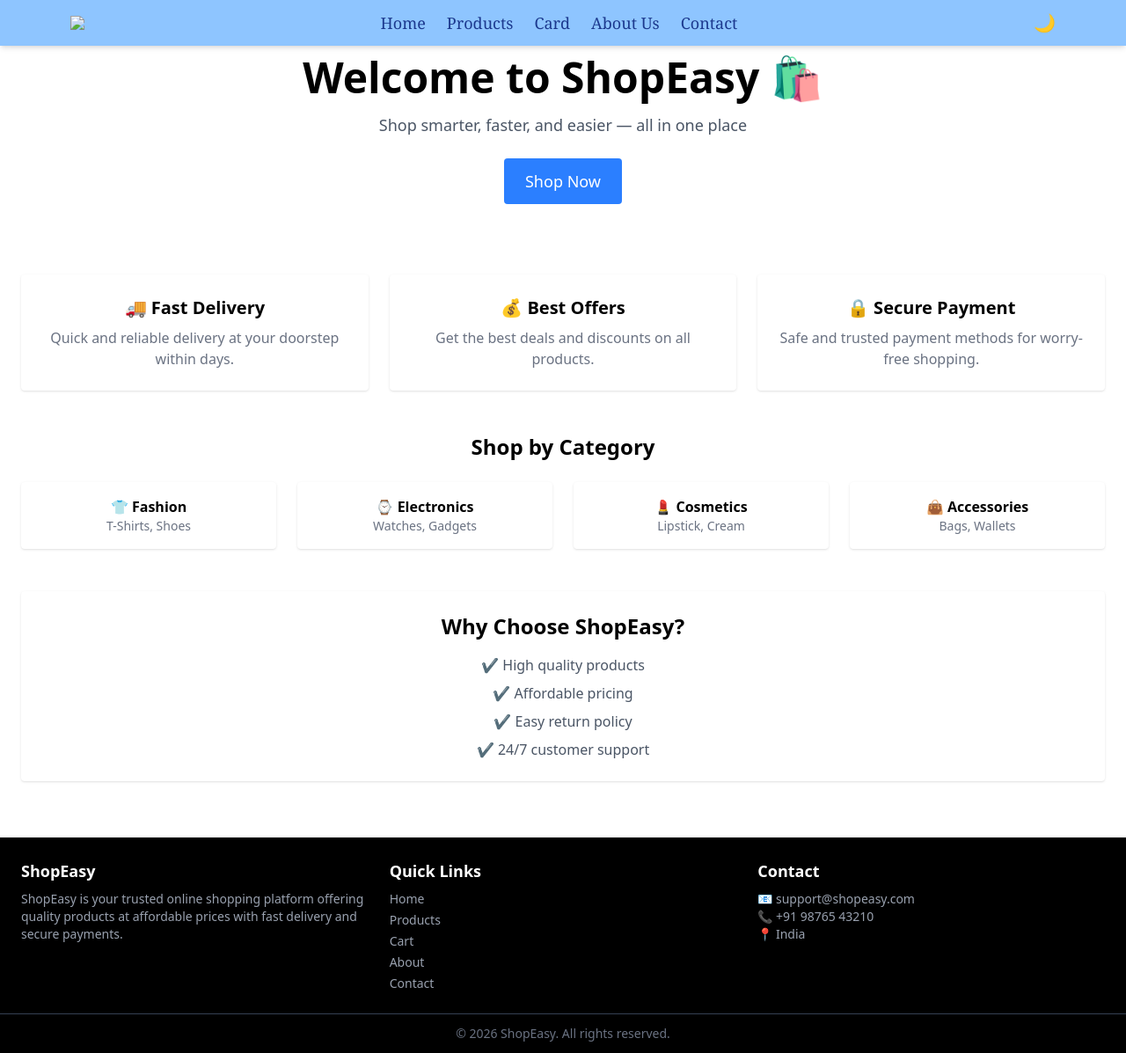
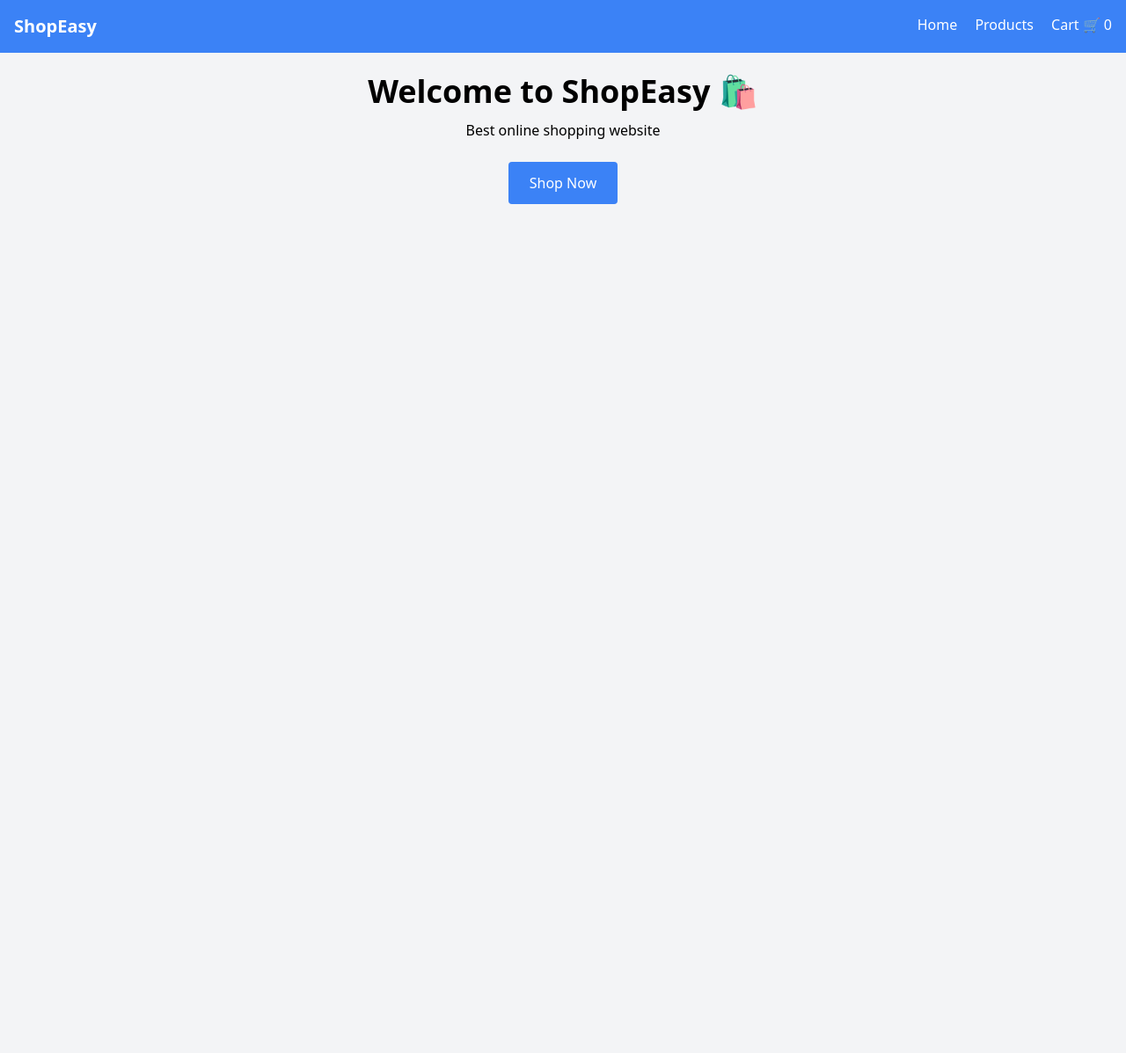
Before and after one commit to Lakshmi10-FSD/e-commerce, a plain HTML site: page index.html in a window 1280 px wide. Shown: the whole page at 88% size. After the commit the page ends 800 px from the top, so only its background shows below. Drawn offline with nearby package versions, Linux system fonts and the light colour scheme.

Commit message:
Revise index.html for ShopEasy layout and content
Updated the HTML structure and content for the ShopEasy e-commerce site, including title, navigation, and product sections.

```diff
--- a/index.html
+++ b/index.html
@@ -1,193 +1,173 @@
+<!DOCTYPE html>
 <html>
-	<head><title>ECOMMERCE</title>
-	<meta charset="UTF-8" />
-    <meta name="viewport" content="width=device-width, initial-scale=1.0" />
-    <script src="https://cdn.jsdelivr.net/npm/@tailwindcss/browser@4"></script>
-	</head>
-		<body>
-		<nav class="fixed top-0 left-0 w-full bg-blue-300 shadow-md z-50">
-		<div class="max-w-6xl mx-auto px-4 py-3 flex items-center justify-between">
-			<img src=class="w-40 h-20 max-w-full object-cover">
+<head>
+  <title>ShopEasy</title>
+  <meta charset="UTF-8">
+  <meta name="viewport" content="width=device-width, initial-scale=1.0">
 
-    <!-- Desktop Menu -->
-			<ul class="hidden md:flex space-x-6 text-blue-900 font-serif text-lg">
-			  <li><a href="index.html" class="hover:text-green-600">Home</a></li>
-			  <li><a href="products.html" class="hover:text-green-600">Products</a></li>
-			  <li><a href="Card.html" class="hover:text-green-600">Card</a></li>
-			  <li><a href="About us.html" class="hover:text-green-600">About Us</a></li>
-			  <li><a href="contact .html" class="hover:text-green-600">Contact</a></li>
-			</ul>
+  <!-- Tailwind -->
+  <script src="https://cdn.tailwindcss.com"></script>
+</head>
 
-    <!-- Toggle Button -->
-		<button onclick="toggleDark()" class="text-lg md:text-xl">🌙</button>
-			<label for="menuToggle" class="md:hidden flex flex-col space-y-1.5 cursor-pointer">
-			  <span class="block w-6 h-0.5 bg-gray-800"></span>
-			  <span class="block w-6 h-0.5 bg-gray-800"></span>
-			  <span class="block w-6 h-0.5 bg-gray-800"></span>
-			</label>
-		</div>
+<body class="bg-gray-100">
 
-  <!-- Hidden Checkbox -->
-			<input type="checkbox" id="menuToggle" class="hidden peer">
+<!-- ================= NAVBAR ================= -->
+<nav class="bg-blue-500 text-white p-4 flex justify-between">
+  <h1 class="text-xl font-bold">ShopEasy</h1>
 
-  <!-- Mobile Menu -->
-		  <div class="hidden peer-checked:block md:hidden bg-orange-200 px-6 py-6">
-			<ul class="flex flex-col space-y-4 text-white text-lg">
-			  <li><a href="index.html" class="block hover:text-pink-300">Home</a></li>
-			  <li><a href="products.html" class="hover:text-orange-400">Products</a></li>
-				<li><a href="card.html" class="hover:text-orange-400">Card</a></li>
-				<li><a href="About us.html" class="hover:text-orange-400">About</a></li>
-				<li><a href="contact .html"class="hover:text-orange-400">Contact</a></li>
-			</ul>
-		  </div>
-		</nav>
+  <div class="space-x-4">
+    <button onclick="showPage('home')">Home</button>
+    <button onclick="showPage('products')">Products</button>
+    <button onclick="showPage('cart')">
+      Cart 🛒 <span id="count">0</span>
+    </button>
+  </div>
+</nav>
 
+<!-- ================= HOME ================= -->
+<div id="homePage" class="p-6">
+  <h1 class="text-4xl font-bold text-center">Welcome to ShopEasy 🛍️</h1>
+  <p class="text-center mt-3">Best online shopping website</p>
 
-<!-- ================= HOME PAGE (ADVANCED) ================= -->
-<div id="homePage" class="p-6">
-
-  <!-- HERO -->
-  <div class="text-center py-10">
-    <h1 class="text-4xl md:text-5xl font-bold mb-4">
-      Welcome to ShopEasy 🛍️
-    </h1>
-
-    <p class="text-gray-600 text-lg mb-6">
-      Shop smarter, faster, and easier — all in one place
-    </p>
-
+  <div class="text-center mt-6">
     <button onclick="showPage('products')"
-      class="bg-blue-500 text-white px-6 py-3 rounded text-lg hover:bg-blue-600">
+      class="bg-blue-500 text-white px-6 py-3 rounded">
       Shop Now
     </button>
   </div>
+</div>
 
+<!-- ================= PRODUCTS ================= -->
+<div id="productsPage" class="p-6 hidden">
 
-  <!-- FEATURES -->
-  <div class="grid grid-cols-1 md:grid-cols-3 gap-6 mt-10">
+  <h1 class="text-3xl font-bold text-center mb-6">Products</h1>
 
-    <div class="bg-white p-6 rounded shadow text-center">
-      <h2 class="text-xl font-bold mb-2">🚚 Fast Delivery</h2>
-      <p class="text-gray-500">
-        Quick and reliable delivery at your doorstep within days.
-      </p>
+  <!-- Search -->
+  <input type="text" placeholder="Search..."
+    onkeyup="searchProduct(this.value)"
+    class="border p-2 mb-6 w-full md:w-1/2 mx-auto block">
+
+  <!-- Category -->
+  <div class="text-center mb-6">
+    <button onclick="filterCategory('all')" class="bg-gray-200 px-3 py-1 m-1">All</button>
+    <button onclick="filterCategory('fashion')" class="bg-gray-200 px-3 py-1 m-1">Fashion</button>
+    <button onclick="filterCategory('electronics')" class="bg-gray-200 px-3 py-1 m-1">Electronics</button>
+  </div>
+
+  <!-- Product List -->
+  <div id="productList" class="grid md:grid-cols-3 gap-6">
+
+    <div data-name="tshirt" data-category="fashion" class="bg-white p-4 shadow">
+      <h2>T-Shirt</h2>
+      <p>₹499</p>
+      <button onclick="addToCart('T-Shirt',499)" class="bg-blue-500 text-white px-3 py-1 mt-2">Add</button>
     </div>
 
-    <div class="bg-white p-6 rounded shadow text-center">
-      <h2 class="text-xl font-bold mb-2">💰 Best Offers</h2>
-      <p class="text-gray-500">
-        Get the best deals and discounts on all products.
-      </p>
+    <div data-name="watch" data-category="electronics" class="bg-white p-4 shadow">
+      <h2>Watch</h2>
+      <p>₹999</p>
+      <button onclick="addToCart('Watch',999)" class="bg-blue-500 text-white px-3 py-1 mt-2">Add</button>
     </div>
 
-    <div class="bg-white p-6 rounded shadow text-center">
-      <h2 class="text-xl font-bold mb-2">🔒 Secure Payment</h2>
-      <p class="text-gray-500">
-        Safe and trusted payment methods for worry-free shopping.
-      </p>
+    <div data-name="shoes" data-category="fashion" class="bg-white p-4 shadow">
+      <h2>Shoes</h2>
+      <p>₹1499</p>
+      <button onclick="addToCart('Shoes',1499)" class="bg-blue-500 text-white px-3 py-1 mt-2">Add</button>
     </div>
 
   </div>
+</div>
 
+<!-- ================= CART ================= -->
+<div id="cartPage" class="p-6 hidden">
 
-  <!-- CATEGORY SECTION -->
-  <div class="mt-12">
-    <h2 class="text-2xl font-bold mb-6 text-center">Shop by Category</h2>
+  <h1 class="text-3xl font-bold text-center mb-6">Your Cart 🛒</h1>
 
-    <div class="grid grid-cols-2 md:grid-cols-4 gap-6">
+  <div id="cartItems"></div>
 
-      <div onclick="showPage('products')"
-        class="bg-white p-4 rounded shadow text-center cursor-pointer hover:bg-gray-100">
-        <h3 class="font-bold">👕 Fashion</h3>
-        <p class="text-gray-500 text-sm">T-Shirts, Shoes</p>
+  <h2 class="text-xl font-bold mt-4">Total: ₹<span id="total">0</span></h2>
+</div>
+
+<!-- ================= SCRIPT ================= -->
+<script>
+let cart = [];
+
+// Page Switch
+function showPage(page){
+  document.getElementById("homePage").classList.add("hidden");
+  document.getElementById("productsPage").classList.add("hidden");
+  document.getElementById("cartPage").classList.add("hidden");
+
+  document.getElementById(page + "Page").classList.remove("hidden");
+
+  if(page === "cart"){
+    displayCart();
+  }
+}
+
+// Add to Cart
+function addToCart(name, price){
+  let item = cart.find(p => p.name === name);
+
+  if(item){
+    item.qty++;
+  } else {
+    cart.push({name, price, qty:1});
+  }
+
+  updateCount();
+}
+
+// Cart Count
+function updateCount(){
+  let count = cart.reduce((sum, item) => sum + item.qty, 0);
+  document.getElementById("count").innerText = count;
+}
+
+// Display Cart
+function displayCart(){
+  let container = document.getElementById("cartItems");
+  let total = 0;
+
+  container.innerHTML = "";
+
+  cart.forEach(item=>{
+    total += item.price * item.qty;
+
+    container.innerHTML += `
+      <div class="bg-white p-4 mb-3 shadow flex justify-between">
+        <div>
+          <h2>${item.name}</h2>
+          <p>₹${item.price} x ${item.qty}</p>
+        </div>
       </div>
+    `;
+  });
 
-      <div onclick="showPage('products')"
-        class="bg-white p-4 rounded shadow text-center cursor-pointer hover:bg-gray-100">
-        <h3 class="font-bold">⌚ Electronics</h3>
-        <p class="text-gray-500 text-sm">Watches, Gadgets</p>
-      </div>
+  document.getElementById("total").innerText = total;
+}
 
-      <div onclick="showPage('products')"
-        class="bg-white p-4 rounded shadow text-center cursor-pointer hover:bg-gray-100">
-        <h3 class="font-bold">💄 Cosmetics</h3>
-        <p class="text-gray-500 text-sm">Lipstick, Cream</p>
-      </div>
+// Search
+function searchProduct(value){
+  let items = document.querySelectorAll("#productList > div");
+  value = value.toLowerCase();
 
-      <div onclick="showPage('products')"
-        class="bg-white p-4 rounded shadow text-center cursor-pointer hover:bg-gray-100">
-        <h3 class="font-bold">👜 Accessories</h3>
-        <p class="text-gray-500 text-sm">Bags, Wallets</p>
-      </div>
+  items.forEach(item=>{
+    let name = item.dataset.name;
+    item.style.display = name.includes(value) ? "block" : "none";
+  });
+}
 
-    </div>
-  </div>
+// Filter
+function filterCategory(cat){
+  let items = document.querySelectorAll("#productList > div");
 
-
-  <!-- WHY CHOOSE US -->
-  <div class="mt-12 bg-white p-6 rounded shadow text-center">
-    <h2 class="text-2xl font-bold mb-4">Why Choose ShopEasy?</h2>
-
-    <ul class="text-gray-600 space-y-2">
-      <li>✔ High quality products</li>
-      <li>✔ Affordable pricing</li>
-      <li>✔ Easy return policy</li>
-      <li>✔ 24/7 customer support</li>
-    </ul>
-  </div>
-
-</div>
-<script>
-function toggleMenu(){
-  let menu = document.getElementById("mobileMenu");
-  menu.classList.toggle("hidden");
+  items.forEach(item=>{
+    let category = item.dataset.category;
+    item.style.display = (cat === "all" || category === cat) ? "block" : "none";
+  });
 }
 </script>
 
-
-
-
-<!-- ================= FOOTER ================= -->
-<footer class="bg-black text-white mt-10">
-
-  <div class="grid grid-cols-1 md:grid-cols-3 gap-6 p-6">
-
-    <!-- About -->
-    <div>
-      <h2 class="text-lg font-bold mb-2">ShopEasy</h2>
-      <p class="text-gray-400 text-sm">
-        ShopEasy is your trusted online shopping platform offering quality products
-        at affordable prices with fast delivery and secure payments.
-      </p>
-    </div>
-
-    <!-- Quick Links -->
-    <div>
-      <h2 class="text-lg font-bold mb-2">Quick Links</h2>
-      <ul class="text-gray-400 space-y-1 text-sm">
-        <li><button onclick="showPage('home')" class="hover:text-white">Home</button></li>
-        <li><button onclick="showPage('products')" class="hover:text-white">Products</button></li>
-        <li><button onclick="showPage('cart')" class="hover:text-white">Cart</button></li>
-        <li><button onclick="showPage('about')" class="hover:text-white">About</button></li>
-        <li><button onclick="showPage('contact')" class="hover:text-white">Contact</button></li>
-      </ul>
-    </div>
-
-    <!-- Contact -->
-    <div>
-      <h2 class="text-lg font-bold mb-2">Contact</h2>
-      <p class="text-gray-400 text-sm">📧 support@shopeasy.com</p>
-      <p class="text-gray-400 text-sm">📞 +91 98765 43210</p>
-      <p class="text-gray-400 text-sm">📍 India</p>
-    </div>
-
-  </div>
-
-  <!-- Bottom -->
-  <div class="text-center text-gray-500 text-sm border-t border-gray-700 py-3">
-    © 2026 ShopEasy. All rights reserved.
-  </div>
-
-</footer>
 </body>
 </html>
```
